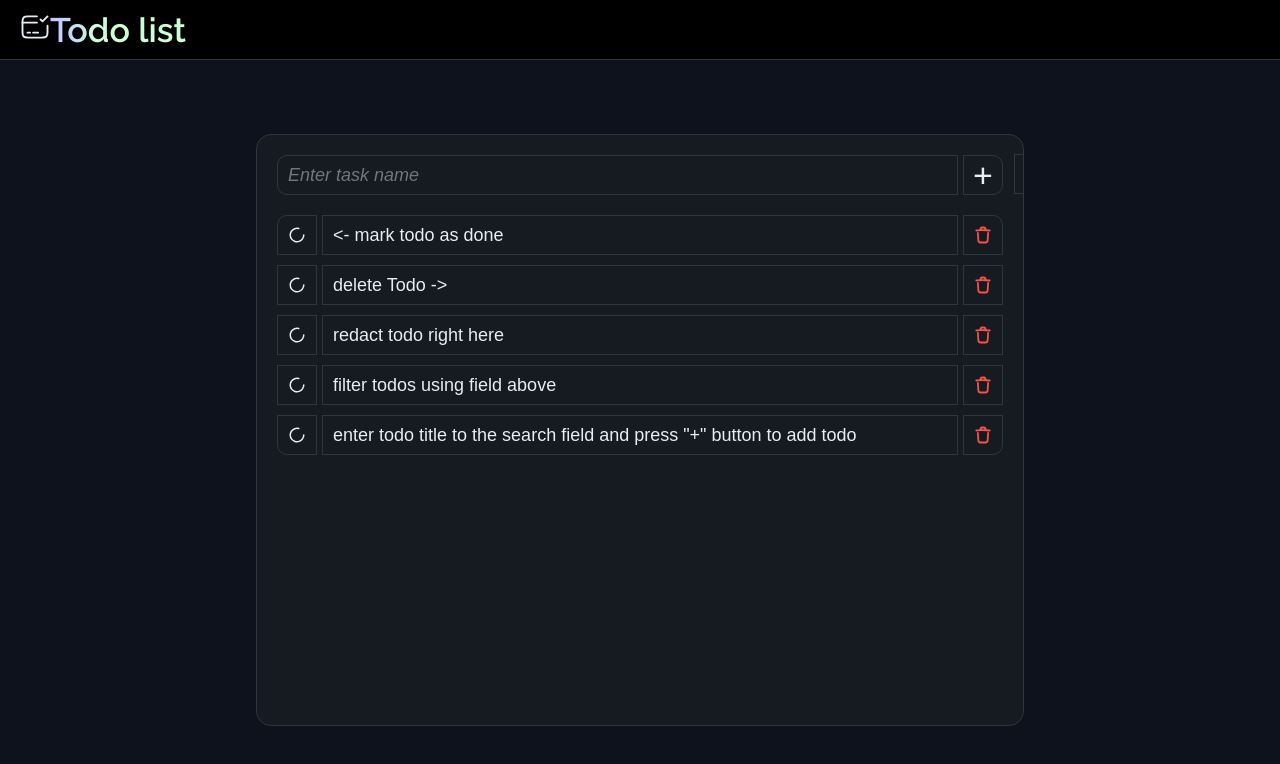
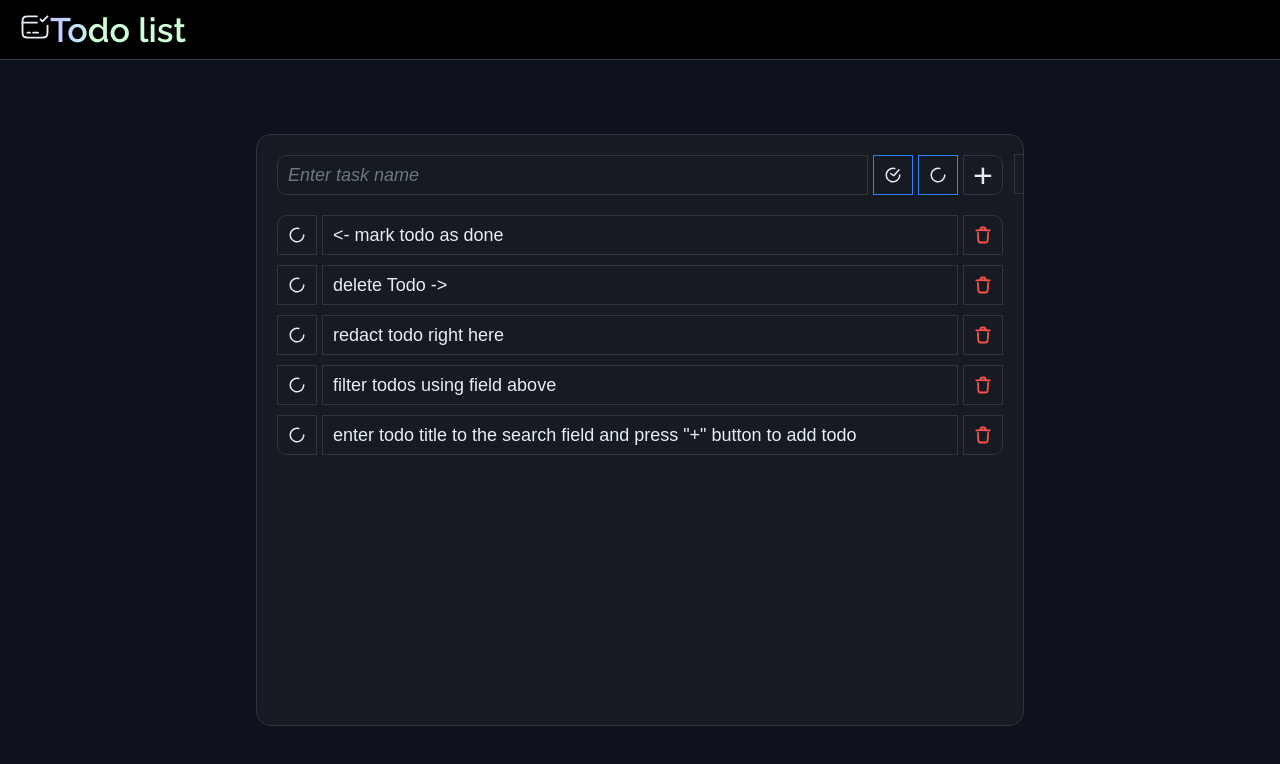
Before and after one commit to UndeadNito/todo_app, a React (Create React App) app: page / in a window 1280 px wide. Shown: the top 764 px of the page. Built offline with nearby package versions, Linux system fonts and the light colour scheme.

Commit message:
search bar | add done filter

```diff
--- a/src/colors.scss
+++ b/src/colors.scss
@@ -6,7 +6,8 @@
     --color-border-main: #30363d;
     --color-border-active: #2f81f7;
     --color-border-danger: #f85149;
-    --color-border-good: #3fb950;;
+    --color-border-good: #3fb950;
+    --color-border-hover: #8b949e;
 
     --color-font-main: #e6edf3;
     --color-font-inactive: #6e7681;
--- a/src/components/search-bar/search-bar.scss
+++ b/src/components/search-bar/search-bar.scss
@@ -43,8 +43,11 @@
         width: 40px;
         height: 40px;
 
+        display: flex;
+        justify-content: center;
+        align-items: center;
+
         border: var(--color-border-main, #30363d) solid 1px;
-        border-radius: 0 10px 10px 0;
 
         background-color: transparent;
 
@@ -54,6 +57,10 @@
 
         transition-duration: .3s;
 
+        &:last-child{
+            border-radius: 0 10px 10px 0;
+        }
+
         &:hover{
             border-color: var(--color-border-active, #2f81f7);
         }
@@ -61,5 +68,20 @@
         &:active{
             border-color: transparent;
         }
+
+        svg{
+            width: 18px;
+            height: 18px;
+        }
     }
 }
+
+.search_bar_done_filter{
+    &.active{
+        border-color: var(--color-border-active, #2f81f7);
+    }
+
+    &:not(.active):hover{
+        border-color: var(--color-border-hover, #8b949e);
+    }
+}
--- a/src/components/search-bar/search-bar.tsx
+++ b/src/components/search-bar/search-bar.tsx
@@ -1,4 +1,7 @@
 import React, { useState, useEffect } from "react";
+
+import { ReactComponent as Done} from '../../icons/done.svg';
+import { ReactComponent as NotDone} from '../../icons/not-done.svg';
 
 import './search-bar.scss';
 
@@ -11,15 +14,22 @@ interface SearchBarProps{
     onTextChange?: (newText: string) => void,
 
     onAddClick?: (text: string) => void,
+
+    onDoneFilterChange?: (done: boolean, notDone: boolean) => void
 }
 
-export const SearchBar = ({initValue, placeholder, onTextChange, onAddClick}:SearchBarProps) =>{
+export const SearchBar = ({initValue, placeholder, onTextChange, onAddClick, onDoneFilterChange}:SearchBarProps) =>{
 
     const [text, setText] = useState(initValue ?? '')
+    const [doneFilter, setDoneFilter] = useState([true, true]);
 
     useEffect(() =>{
         if (onTextChange) onTextChange(text)
     }, [text])
+
+    useEffect(() =>{
+        if (onDoneFilterChange) onDoneFilterChange(doneFilter[0], doneFilter[1])
+    }, [doneFilter])
 
 
     const OnTextChange = (event: React.ChangeEvent<HTMLInputElement>) =>{
@@ -38,9 +48,33 @@ export const SearchBar = ({initValue, placeholder, onTextChange, onAddClick}:Sea
             OnAddClick()
     }
 
+    const ChangeDoneFilter = (button: boolean) =>{
+        setDoneFilter(current => {
+            if (button && current[0] && !current[1]){
+                return [false, true]
+            }
+
+            if (!button && !doneFilter[0] && doneFilter[1]){
+                return [true, false]
+            }
+
+            if (button) return [!current[0], current[1]]
+
+            return [current[0], !current[1]]
+        })
+    }
+
     return(
         <div className="search_bar_wrapper">
             <input type="text" placeholder={placeholder} onKeyDown={OnKeyDown} value={text} onInput={OnTextChange}/>
+            <button className={`search_bar_done_filter ${doneFilter[0] ? 'active' : ''}`}
+                    onClick={() => ChangeDoneFilter(true)}>
+                <Done/>
+            </button>
+            <button className={`search_bar_done_filter ${doneFilter[1] ? 'active' : ''}`}
+                    onClick={() => ChangeDoneFilter(false)}>
+                <NotDone/>
+            </button>
             <button onClick={OnAddClick}>+</button>
         </div>
     )
--- a/src/pages/main/main.tsx
+++ b/src/pages/main/main.tsx
@@ -12,6 +12,7 @@ import './main.scss';
 export const Main = () =>{
 
     const [activeTitle, setActiveTitle] = useState('')
+    const [doneFilter, setDoneFilter] = useState([true, true])
 
     const [
         todos,
@@ -25,11 +26,13 @@ export const Main = () =>{
             <div className="main_content_wrapper">
                 <SearchBar placeholder="Enter task name"
                     onTextChange={text => setActiveTitle(text)}
-                    onAddClick={title => addTodo(title)}/>
+                    onAddClick={title => addTodo(title)}
+                    onDoneFilterChange={(done, notDone) => setDoneFilter([done, notDone])}/>
                 <div className="main_todos_wrapper">
                     {
                         todos
                         .filter(todo => todo.title.toLowerCase().includes(activeTitle.toLowerCase()))
+                        .filter(todo => (doneFilter[0]  && todo.done) || (doneFilter[1] && !todo.done))
                         .map((todo) =>{
                             return <TodoEntry key={todo.id} todo={todo}
                                 onChange={changed => changeTodo(changed)}
```
